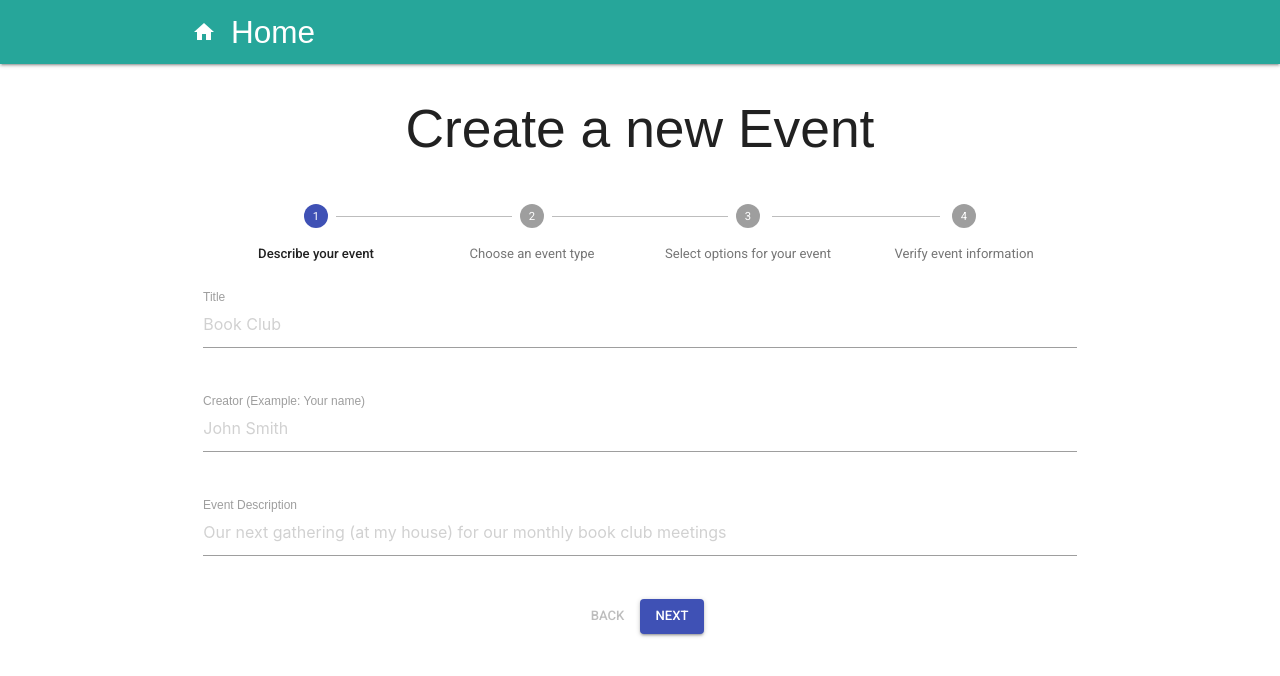
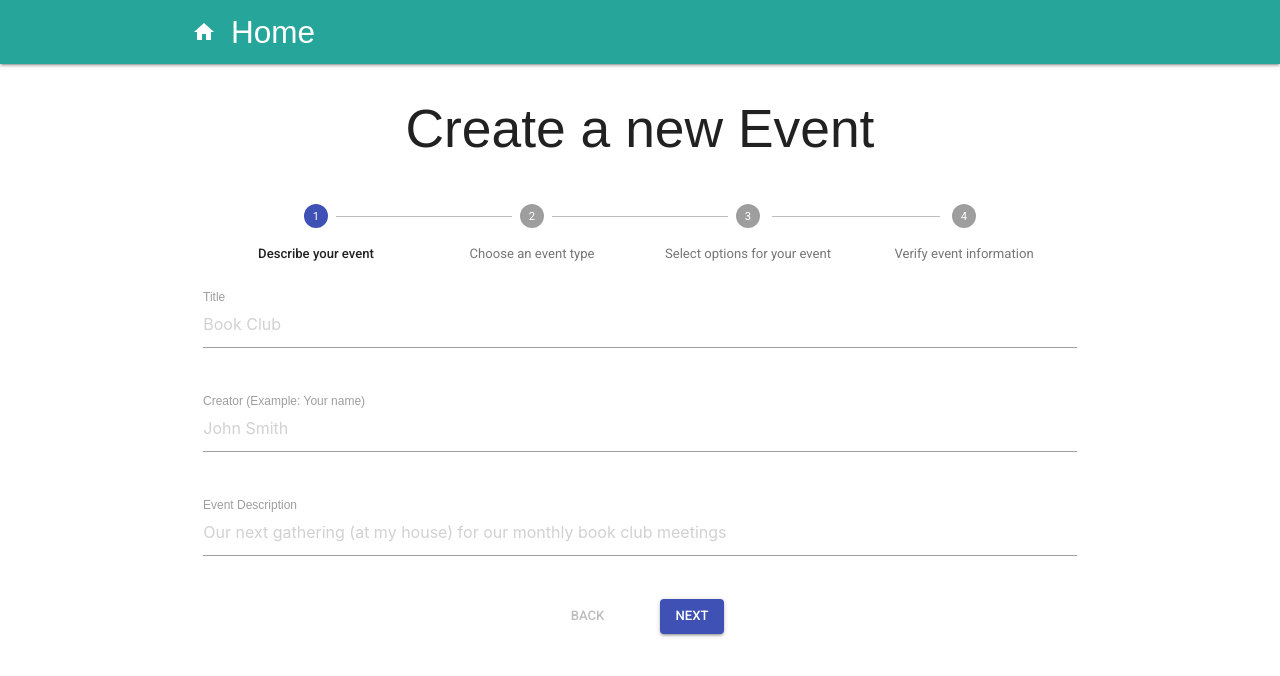
Before and after one commit to shimoal/are-you-free, a React (Create React App) app in the folder client/: page /events/new in a window 1280 px wide. Shown: the top 676 px of the page. Built offline with nearby package versions, Linux system fonts and the light colour scheme.

Commit message:
Add Grid to space buttons for Stepper

```diff
--- a/client/src/components/events/EventStepperContent.tsx
+++ b/client/src/components/events/EventStepperContent.tsx
@@ -1,6 +1,7 @@
 import * as React from "react";
 
 import Button from "@material-ui/core/Button";
+import Grid from "@material-ui/core/Grid";
 import StepEventDescription from "./StepEventDescription";
 import StepEventType from "./StepEventType";
 import StepEventOptions from "./StepEventOptions";
@@ -92,12 +93,19 @@ export default (props: IProps) => {
 		<div>
 			<div>
 				<div>{content}</div>
-				<div>
+				<Grid container justify="center" spacing={40}>
+					<Grid item>
 						<Button disabled={activeStep === 0} onClick={handleBack}>
 							Back
 						</Button>
+					</Grid>
+					<Grid item>
 						{activeStep === stepLabels.length - 1 ? (
-						<Button variant="contained" color="primary" onClick={handleSubmit}>
+							<Button
+								variant="contained"
+								color="primary"
+								onClick={handleSubmit}
+							>
 								Finish
 							</Button>
 						) : (
@@ -105,7 +113,8 @@ export default (props: IProps) => {
 								Next
 							</Button>
 						)}
-				</div>
+					</Grid>
+				</Grid>
 			</div>
 		</div>
 	);
```
Lines whose indentation alone changed are shown as unchanged.
